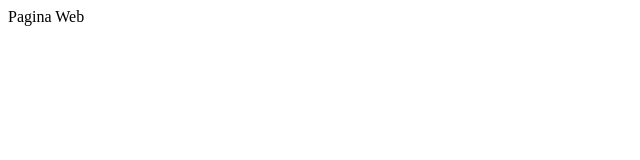
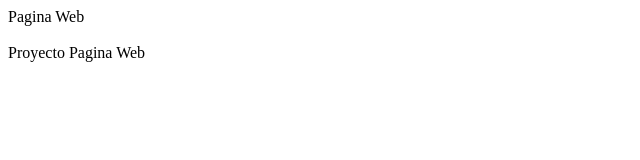
Before and after one commit to samuelramirez8-7cr7/PROYECTOPAGINAWEB, a plain HTML site: page index.html in a window 1280 px wide. Shown: the whole page, without its empty margins (0-640 px from the left). Drawn offline with Linux system fonts and the light colour scheme.

Commit message:
Actualizacion 2

```diff
--- a/index.html
+++ b/index.html
@@ -6,6 +6,8 @@
     <title>Document</title>
 </head>
 <body>
-    Pagina Web
+    Pagina Web <br><br>
+
+    Proyecto Pagina Web
 </body>
 </html>
```
